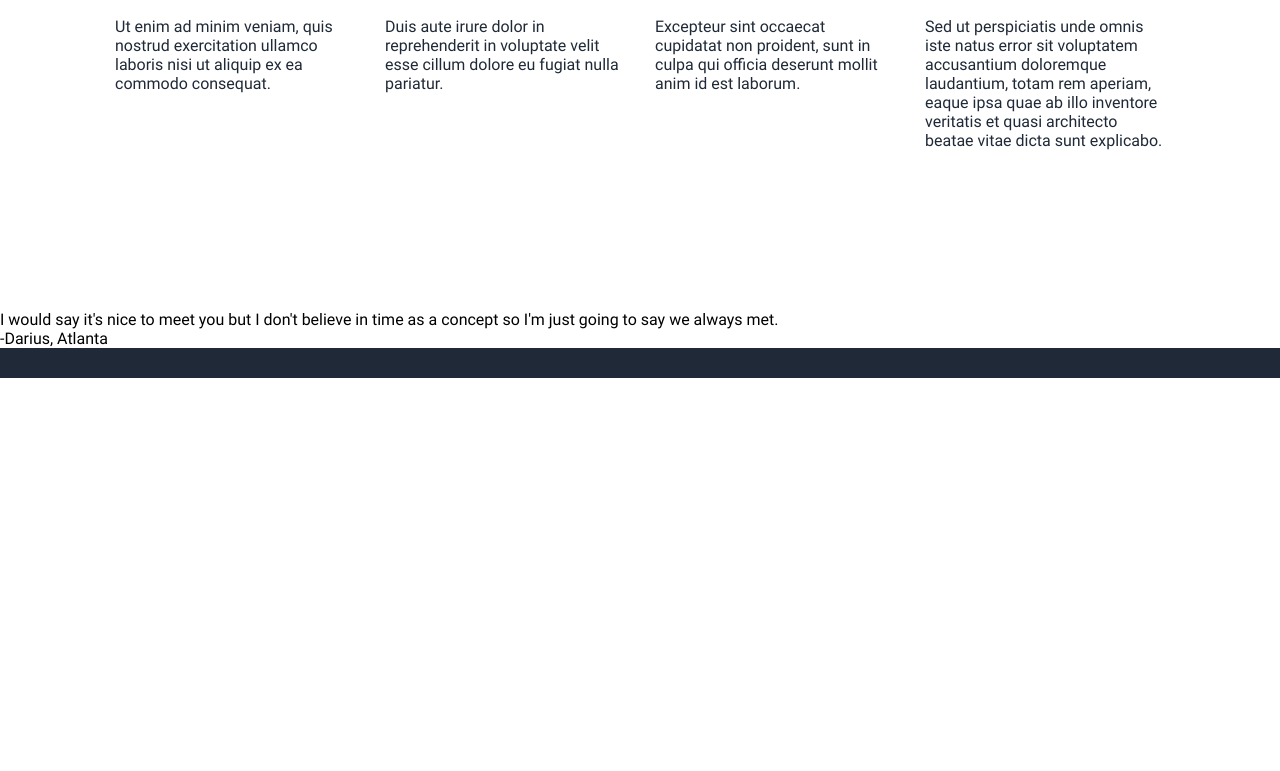
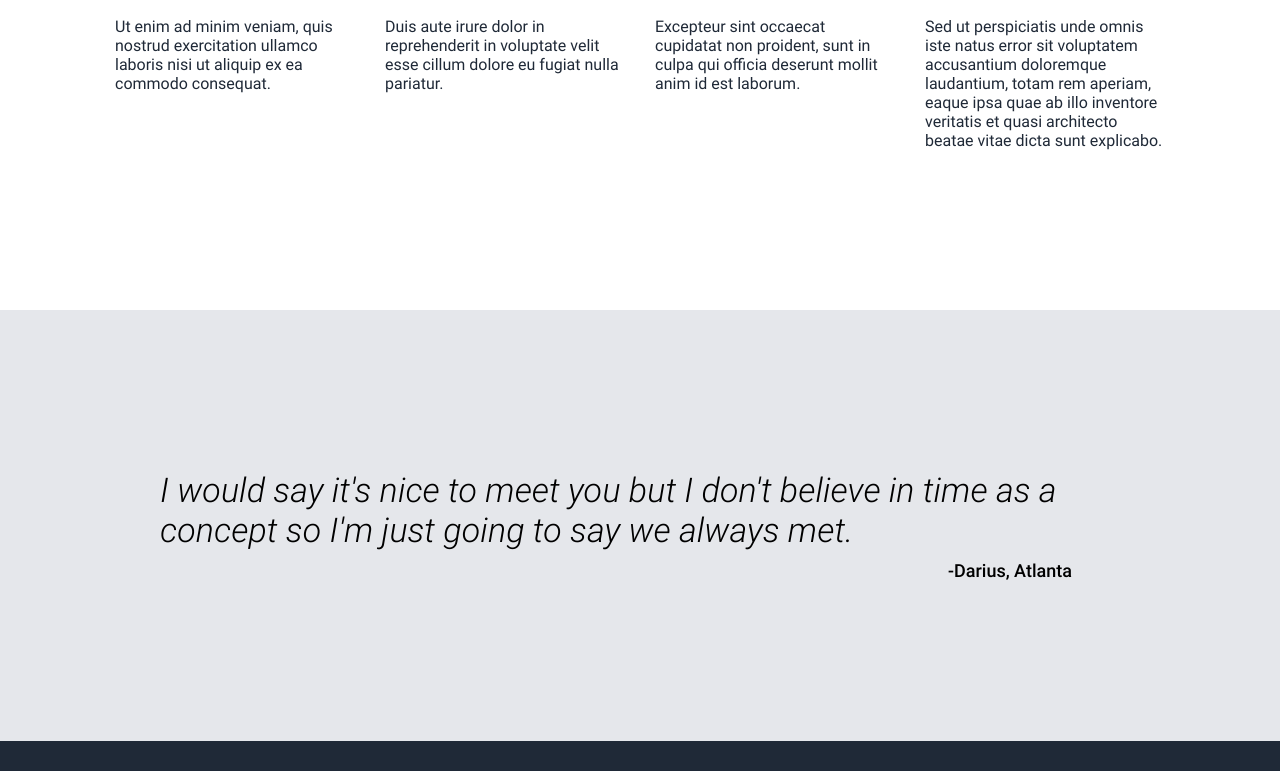
Before and after one commit to Jules-12-8/odin-landing-page, a plain HTML site: page index.html in a window 1280 px wide. Shown: the part 976-1747 px from the top of the page. Before the commit the page ends 1354 px from the top, so only its background shows below. Drawn offline with Linux system fonts and the light colour scheme.

Commit message:
Feat: add quote-section css

```diff
--- a/styles/style.css
+++ b/styles/style.css
@@ -19,8 +19,14 @@
 @font-face {
     font-family: Roboto;
     src: url('../fonts/Roboto-Black.ttf') format('truetype');
-    font-style: normal;
     font-weight: 900;
+}
+
+@font-face {
+    font-family: Roboto;
+    src: url('../fonts/Roboto-LightItalic.ttf') format('truetype');
+    font-style: italic;
+    font-weight: 300;
 }
 
 * {
@@ -170,3 +176,25 @@ a {color: inherit;}
     color: #1F2937;
     margin-top: 20px;
 }
+
+.quote-section {
+    padding: 160px;
+    background-color: #E5E7EB;
+    display: flex;
+    flex-direction: column;
+    align-items: center;
+}
+
+.quote-text {
+    font-style: italic;
+    font-weight: 300;
+    font-size: 2.125rem;
+    margin-bottom: 10px;
+}
+
+.quote-ref {
+    font-size: 1.125rem;
+    font-weight: 500;
+    align-self: flex-end;
+    margin-right: 3rem;
+}
```
